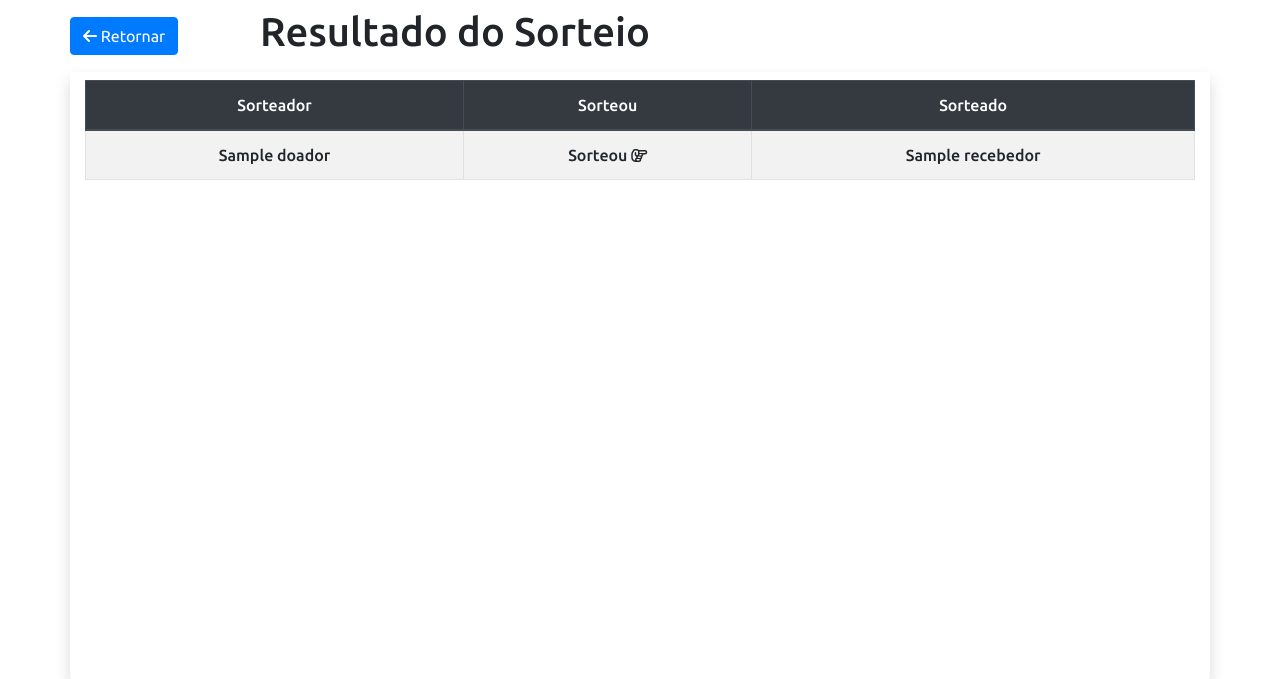
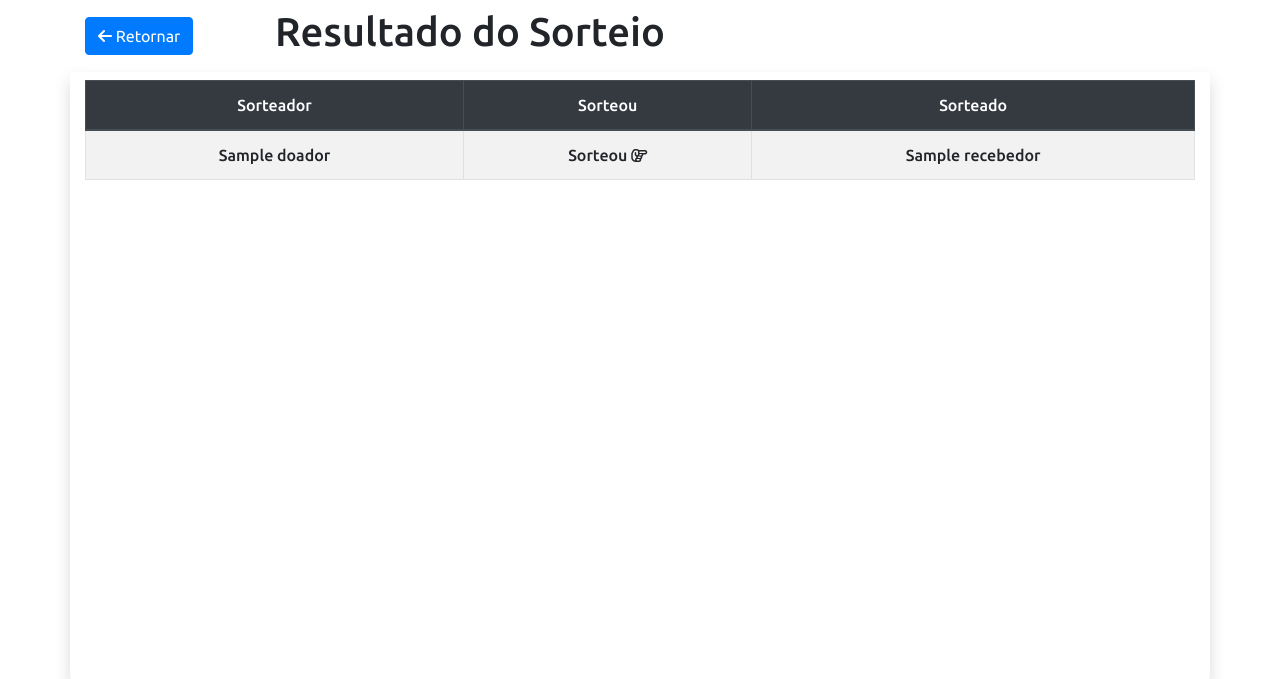
Before and after one commit to am-matheusoliveira/desafio-amigo-secreto, a PHP site: template src/Views/resultado.php in a window 1280 px wide. Shown: the top 679 px of the page. Run offline with PHP 8.4, Linux system fonts and the light colour scheme; the template is opened without the code that fills it: most values are stand-ins (such as "Sample title", 1, 10 or a date in 2020); some libraries are stand-ins or nearby versions.

Commit message:
Commit inicial

```diff
--- a/src/Views/resultado.php
+++ b/src/Views/resultado.php
@@ -2,13 +2,13 @@
 
 <div class="row d-flex justify-content-between align-items-center my-2">
 
-    <div class="col-auto p-0">
+    <div class="col-auto">
         <a href="index.php" class="shadow-none btn-smshadow-none btn btn-primary">
             <i class="fa-solid fa-arrow-left"></i> Retornar
         </a>
     </div>
 
-    <div class="col-md-10 p-0">
+    <div class="col-md-10">
         <h1>Resultado do Sorteio</h1>
     </div>
 </div>
```
